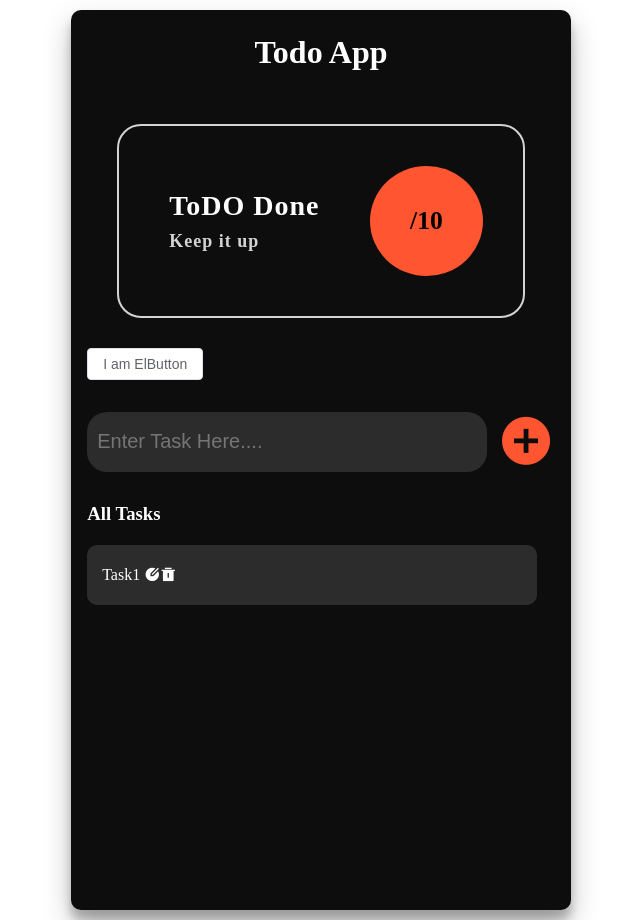
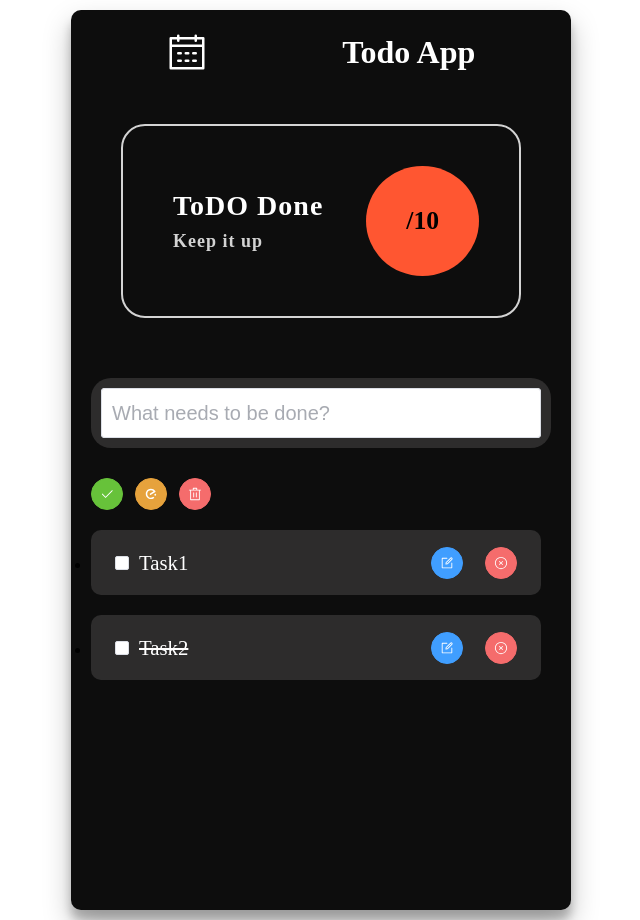
Before and after one commit to Bhavyashree-DC/Vue3-todo-app, a Vue app: page / in a window 1280 px wide. Shown: the whole page, without its empty margins (319-959 px from the left). Built offline with nearby package versions, Linux system fonts and the light colour scheme.

Commit message:
Added filter method

```diff
--- a/package.json
+++ b/package.json
@@ -9,6 +9,7 @@
     "preview": "vite preview"
   },
   "dependencies": {
+    "@element-plus/icons-vue": "^2.3.1",
     "element-plus": "^2.5.6",
     "sass": "^1.71.1",
     "sass-loader": "^14.1.1",
--- a/src/App.vue
+++ b/src/App.vue
@@ -2,33 +2,45 @@
       <div class="todo-container">
           <div class="todo-app">
               <div class="header">
+                <Calendar style="width: 2.5rem; height: 2.5rem; margin-right: 8px;cursor: pointer;"
+                  @click="toggleCalendar"
+                />
                 <h1>Todo App</h1>
               </div>
+              <div v-if="isCalendarVisible" class="calendar-container">
+                <template>
+                  <el-calendar v-model="value" />
+                </template>
+              </div>
               <TaskDone></TaskDone>
-              <el-button>I am ElButton</el-button>
               <div class="todo-input">
                     <TaskInput></TaskInput>
+                    <ListHeader></ListHeader>
                     <TaskList></TaskList>
               </div>
           </div>
       </div>
 </template>
 
-<script>
+<script setup>
 import TaskInput from './components/TaskInput.vue'
 import TaskDone from './components/TaskDone.vue'
 import TaskList from './components/TaskList.vue'
+import ListHeader from './components/ListHeader.vue'
 
-export default {
-  name: 'App',
-  components: {
-    TaskInput,
-    TaskDone,
-    TaskList,
-  },
-}
+import { ref } from 'vue'
+
+const value = ref(new Date())
+
+const isCalendarVisible = ref(false);
+
+const toggleCalendar = () => {
+  isCalendarVisible.value = !isCalendarVisible.value;
+};
+
 
 </script>
+
 
 <style scoped>
  .todo-container{
@@ -43,10 +55,16 @@ export default {
    border-radius: 10px;
 }
 .header{
+    display: flex;
+    align-items: center;
+    justify-content: space-around;
     color: white;
-    text-align: center;
+
     line-height: 60px;
     padding:12px;
   }
+  .el-icon{
+     color: white;
+  }
 
 </style>
--- a/src/assets/store/store.js
+++ b/src/assets/store/store.js
@@ -5,15 +5,29 @@ const store = ref({
     {
       id: 1,
       todoName: 'Task1',
-      isCompleted: true,
+      isCompleted: false,
       isEditing: false,
     },
+    {
+      id: 2,
+      todoName: 'Task2',
+      isCompleted: true,
+      isEditing: true,
+    },
   ],
+  filter:'all',
 });
 
 // Define getters using computed properties
 const getters = {
   allTasks: computed(() => store.value.tasks),
+  filteredTasks: computed(() =>{
+    const filter = store.value.filters;
+     if(filter === 'all') return store.value.tasks;
+     if(filter === 'completed') return store.value.tasks.filter(task=> task.isCompleted);
+     if(filter === 'active') return store.value.tasks.filter(task => !task.isCompleted);
+     return [];
+    })
 };
 
 export { store, getters };
--- /dev/null
+++ b/src/components/ListHeader.vue
@@ -0,0 +1,25 @@
+<template>
+    <div>
+        <el-row>
+            <el-button type="success" :icon="Check" circle />
+            <el-button type="warning" :icon="Eleme" circle />
+            <el-button type="danger" :icon="Delete" circle />
+        </el-row>
+    </div>
+</template>
+
+<script  setup>
+import {
+  Check,
+  Delete,
+  Edit,
+  Eleme,
+  Star,
+} from '@element-plus/icons-vue'
+
+
+</script>
+
+<style lang="scss" scoped>
+
+</style>
--- a/src/components/TaskInput.vue
+++ b/src/components/TaskInput.vue
@@ -1,14 +1,32 @@
 <template>
     <div class="input-field">
-        <input type="text" placeholder="Enter Task Here....">
-        <i class="ri-add-circle-fill"></i>
+      <el-input v-model="input"
+      placeholder="What needs to be done?"
+      clearable />
+        <!-- <el-row class="demo-autocomplete">
+            <el-col :span="30">
+            <h5>
+                list suggestions when activated
+            </h5>
+            <el-autocomplete
+                v-model="state1"
+                :fetch-suggestions="querySearch"
+                clearable
+                class="inline-input w-50"
+                placeholder="Please Input"
+                @select="handleSelect"
+            />
+            </el-col>
+        </el-row>-->
     </div>
 </template>
 
-<script>
-    export default {
-        name:'TaskInput'
-    }
+<script setup>
+
+import { ref } from 'vue';
+
+const input = ref('')
+
 </script>
 
 <style scoped>
@@ -20,9 +38,9 @@
      gap:10px;
      padding:30px 0px;
 }
-.input-field input{
-    width: 400px;
-    height: 60px;
+.el-input{
+    width: 460px;
+    height: 70px;
     border-radius: 20px;
     padding:10px;
     background-color: #2d2c2c;
@@ -31,6 +49,7 @@
     color: #fff;
     font-size: 20px;
 }
+
 ::placeholder{
     font-size: 20px;
 }
--- a/src/components/TaskList.vue
+++ b/src/components/TaskList.vue
@@ -1,57 +1,67 @@
 <template>
     <div class="task-list">
-       <h3>All Tasks</h3>
-       <div class="lists">
            <ul>
                 <li v-for="task in tasks" :key="task.id">
-                    {{ task.todoName }}
-                        <i class="ri-edit-circle-fill edit-icon" @click="editTask(task)"></i>
-                        <i class="ri-delete-bin-4-fill delete-icon" @click="deleteTask(task)"></i>
+                    <div :class="{'list-items': true, 'completed': task.isCompleted }">
+                        <div class="task-items">
+                            <el-checkbox v-model="checked1" size="large" />
+                            {{ task.todoName }}
+                        </div>
+                        <div class="edit-icons">
+                            <el-button type="primary" :icon="Edit" circle />
+                            <el-button type="danger" :icon="CircleClose" circle />
+                        </div>
+                    </div>
                 </li>
            </ul>
-       </div>
+
     </div>
 </template>
 
 <script setup>
-import { getters } from '../assets/store/store';
+import { computed } from 'vue';
+import { getters,store} from '../assets/store/store';
+import { Edit,CircleClose} from '@element-plus/icons-vue'
 
-const tasks = getters.allTasks;
+const { allTasks, filteredTasks } = getters;
+const tasks = computed(() => {
+  return store.value.filter === 'all' ? allTasks.value : filteredTasks.value;
+});
+
 </script>
 
 <style  lang="scss" scoped>
    .task-list{
-        h3{
-            color:white;
-        }
-        .lists{
+        .list-items{
             width:450px;
-            height:60px;
+            height:65px;
             background-color:#2d2c2c;
+            color: white;
             border-radius: 10px;
             margin:20px 0px;
+
+            list-style:none;
 
             display: flex;
             align-items: center;
             justify-content:space-between;
+            padding:24px 10px;
+               .task-items,
+               .edit-icons{
+                   padding: 10px 14px;
+                   display: flex;
+                   align-items: center;
+                   justify-content: space-between;
+                   gap:10px;
+                   font-size: 1.3rem;
+                   cursor:pointer;
+               }
+               &.completed{
+                 text-decoration: line-through;
+               }
 
-            ul{
-                list-style: none;
-                color: white;
-                padding:15px;
-             }
-             .task-container {
-                display: flex;
-                align-items: center;
-                justify-content: space-between;
+            }
 
-                .edit-icon,
-                .delete-icon {
-                margin-right: 10px;
-                cursor: pointer;
-                }
-            }
-        }
 
    }
 
--- a/src/main.js
+++ b/src/main.js
@@ -1,10 +1,14 @@
-import main from './assets/main.css'
+import  './assets/main.css'
 import { createApp } from 'vue'
 import ElementPlus from 'element-plus'
 import 'element-plus/dist/index.css'
+import * as ElementPlusIconsVue from '@element-plus/icons-vue'
 import App from './App.vue'
 
 const app = createApp(App)
 
 app.use(ElementPlus)
+for (const [key, component] of Object.entries(ElementPlusIconsVue)) {
+    app.component(key, component)
+}
 app.mount('#app')
```
Also changed, not shown: 1 other file (tests, documents, lock files or other folders).
